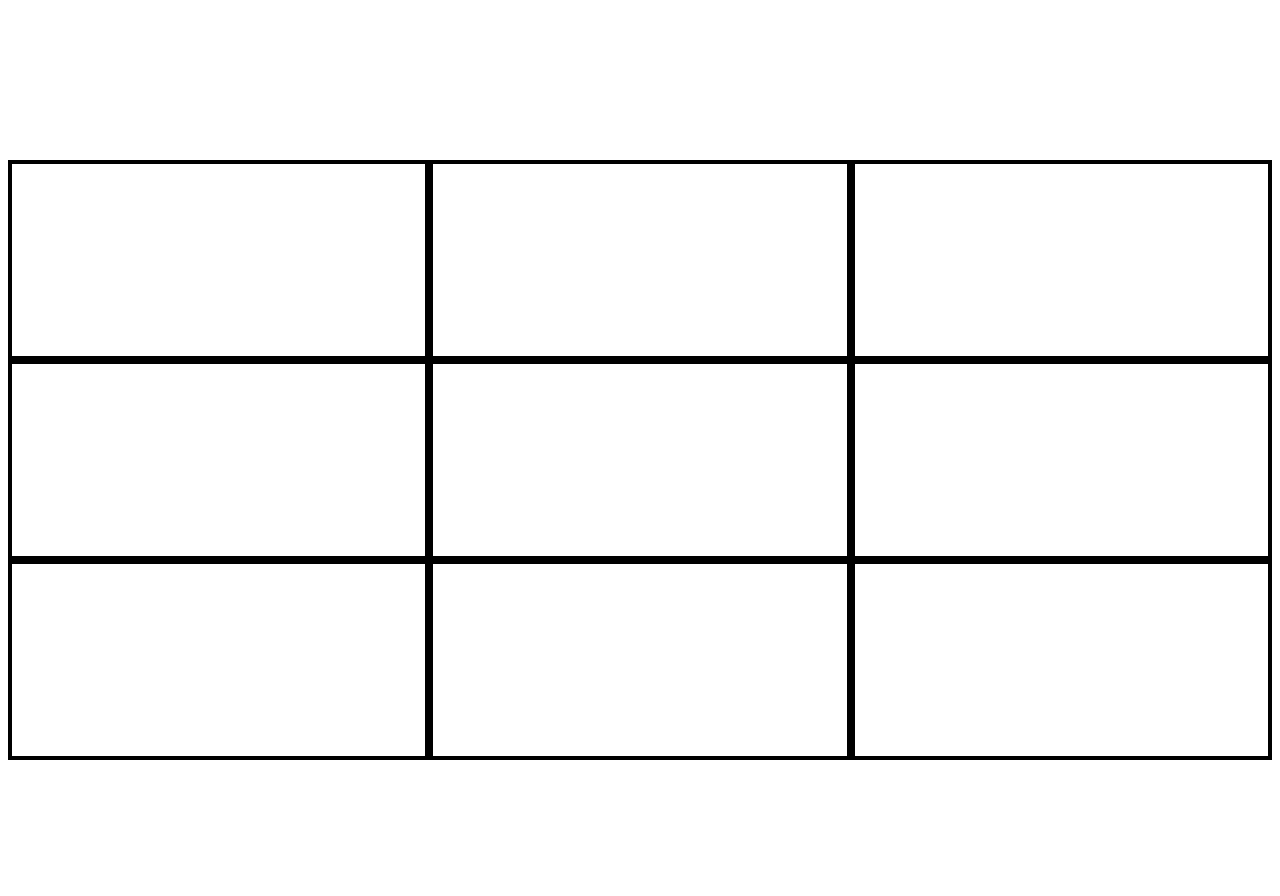
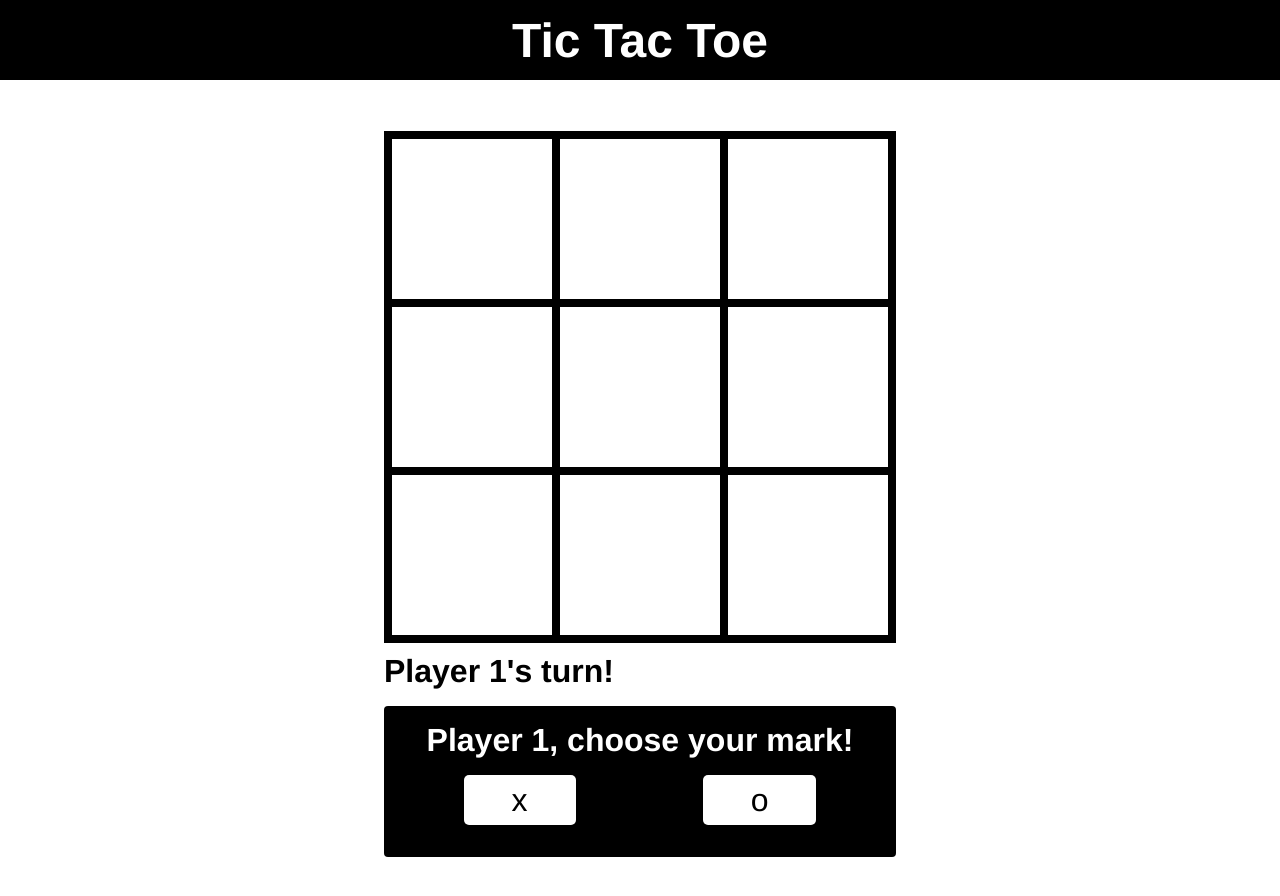
Before and after one commit to henryclyde/tictactoe, a plain HTML site: page index.html in a window 1280 px wide. After the commit the page ends 873 px from the top, so only its background shows below. Drawn offline with Linux system fonts and the light colour scheme.

Commit message:
game now works, just need to fix reset after round

```diff
--- a/index.html
+++ b/index.html
@@ -8,9 +8,21 @@
     <script src="script.js" defer></script>
 </head>
 <body>
-    <div class="gameboard">
+    <nav>
+        <h1>Tic Tac Toe</h1>
+    </nav>
+    <div class="main">
+        <div class="gameboard">
 
+        </div>
+        <div class="turn"></div>
+        <div class="choice">
+            <h1>Player 1, choose your mark!</h1>
+            <div class="buttons">
+                <button id="x">x</button>
+                <button id="o">o</button>
+            </div>
+        </div>
     </div>
-
 </body>
 </html>
--- a/script.js
+++ b/script.js
@@ -18,12 +18,63 @@ function createPlayer(name,choice) {
     return {choice,getScore,giveScore,reset};
 }
 
-const player1 = createPlayer("player1","x");
-const player2 = createPlayer("player2","o");
 
 function gameBoard() {
     let board = [' ',' ',' ',' ',' ',' ',' ',' ',' '];
     let topScore = 0;
+    let turnFirstPlayer = true;
+    let square = [];
+
+
+    function buildBoard() {
+        board = [' ',' ',' ',' ',' ',' ',' ',' ',' '];
+        square = [];
+        const game = document.querySelector(".gameboard");
+        let buttonX = document.getElementById("x");
+        let buttonO = document.getElementById("o");
+        player1 = createPlayer("player1",null);
+        player2 = createPlayer("player2",null);
+
+        buttonX.addEventListener("click",function() {
+            player1.choice = buttonX.innerText;
+            player2.choice = buttonO.innerText;
+            document.querySelector(".choice").style.visibility = "hidden";
+        });
+
+        buttonO.addEventListener("click",function() {
+            player1.choice = buttonO.innerText;
+            player2.choice = buttonX.innerText;
+            document.querySelector(".choice").style.visibility = "hidden";
+        });
+        game.innerHTML = '';
+        for (let i = 0; i < 9; i++) {
+            square.push(document.createElement("div"));
+            game.appendChild(square[i]);
+            square[i].textContent = board[i];
+            // if (ready) {
+                document.querySelector(".turn").textContent = turnFirstPlayer == true ? "Player 1's turn!" : "Player 2's turn!";
+                square[i].addEventListener("click",function() {
+                    if (turnFirstPlayer) {
+                        setBoard(player1.choice,i+1);
+                        console.log(main.getBoard());
+                        checkWin();
+                        turnFirstPlayer = !turnFirstPlayer;
+                    }
+                    else {
+                        console.log(player2.choice)
+                        setBoard(player2.choice,i+1);
+                        console.log(main.getBoard());
+                        checkWin();
+                        turnFirstPlayer = !turnFirstPlayer;
+                    }
+                });
+            // }
+        }
+        return {square};
+    }
+    function play() {
+        buildBoard();
+    }
 
     let winCombo = [
         [1,2,3],
@@ -43,19 +94,23 @@ function gameBoard() {
     }
     function setBoard(player, pos) {
         board[pos-1] = player;
+        square[pos-1].textContent = player;
     }
     function checkWin() {
         for (let i in winCombo) {
-            console.log(winCombo[i]);
-            if (board[winCombo[i][0]-1] === board[winCombo[i][1]-1] && board[winCombo[i][0]-1] === board[winCombo[i][2]-1]) {
-                switch (board[winCombo[i][0]-1]) {
+            if (square[winCombo[i][0]-1].textContent === square[winCombo[i][1]-1].textContent && square[winCombo[i][0]-1].textContent === square[winCombo[i][2]-1].textContent) {
+                switch (square[winCombo[i][0]-1].textContent) {
                     case player1.choice:
                         player1.giveScore();
+                        // buildBoard();
                         board = [' ',' ',' ',' ',' ',' ',' ',' ',' '];
+                        square = [];
                         break;
                     case player2.choice:
                         player2.giveScore();
+                        // buildBoard();
                         board = [' ',' ',' ',' ',' ',' ',' ',' ',' '];
+                        square = [];
                         break;
                     case ' ':
                         continue;
@@ -63,30 +118,20 @@ function gameBoard() {
             }
         }
     }
-    return {board,getBoard,setBoard,checkWin}
+    return {board,play,buildBoard,getBoard,setBoard,checkWin}
 }
 
 const main = gameBoard();
 
 
 
-main.setBoard(player1.choice,9);
-main.setBoard(player1.choice,7);
-main.setBoard(player1.choice,8);
-
-console.log(main.getBoard());
-main.checkWin();
+// main.setBoard(player1.choice,9);
+// main.setBoard(player1.choice,7);
+// main.setBoard(player1.choice,8);
 
 
 
-main.setBoard(player1.choice,9);
-main.setBoard(player1.choice,7);
-main.setBoard(player1.choice,8);
-console.log(main.getBoard());
 
-main.checkWin();
 
-const game = document.querySelector(".gameboard");
-for (let i = 0; i < 9; i++) {
-    game.appendChild(document.createElement("div"));
-}
+// main.buildBoard();
+main.play();
--- a/styles.css
+++ b/styles.css
@@ -1,17 +1,103 @@
-.gameboard {
+/* .gameboard {
     display: flex;
+    justify-content: center;
     flex-wrap: wrap;
-    /* width: 60%; */
+    width: 60%;
     margin: 10rem auto;
+
 }
-/* .gameboard div:nth-child(3n) {
-    flex-basis: 100%;
+
+.gameboard div {
+    border: solid black 0.3rem;
+    padding: 6rem;
+    flex: 0 0 33%;
+    box-sizing: border-box;
 
 } */
+* {
+    margin: 0;
+    font-family: helvetica;
+
+}
+
+nav {
+    background-color: black;
+    color: white;
+    margin: 0;
+    height: 3rem;
+    padding: 1rem;
+    display: flex;
+    align-items: center;
+    font-family: helvetica;
+    justify-content: center;
+    font-size: 2rem;
+}
+
+.main {
+    background-color: white;
+    padding: 0 30%;
+    margin: 0;
+    /* color: rgb(12, 104, 110); */
+    color: black;
+}
+
+.gameboard {
+    display: grid;
+    grid-template-columns: 1fr 1fr 1fr;
+    grid-auto-rows: 1fr;
+    margin: 10% auto 2%;
+    border: solid black 0.3rem;
+}
+
 .gameboard div {
     border: solid black 0.3rem;
-    /* border-collapse: collapse; */
-    padding: 6rem;
-    flex: 1 1 15%;
+    display: flex;
+    align-items: center;
+    justify-content: center;
+    margin: 0;
+    aspect-ratio: 1;
+    font-size: 10vw;
+}
 
+.choice {
+    margin: 1rem 0;
+    background-color: black;
+    /* background-color: rgb(12, 104, 110); */
+    border-radius: 4px;
+    padding: 1rem;
+    color: white;
 }
+.choice h1 {
+
+    display: flex;
+    align-items: center;
+    justify-content: center;
+}
+.turn {
+    font-size: 2rem;
+    font-weight: bold;
+}
+
+.buttons {
+    display: flex;
+    justify-content: space-around;
+}
+
+button {
+    text-align: center;
+    padding: 0.4rem 3rem;
+    border-radius: 5px;
+    display: inline-block;
+    /* color: rgb(12, 104, 110); */
+    color: black;
+    background-color: white;
+    border: none;
+    font-size: 2rem;
+    margin: 1rem;
+}
+button:hover {
+    cursor: pointer;
+}
+button:active {
+    background-color: rgb(183, 183, 183);
+}
```
